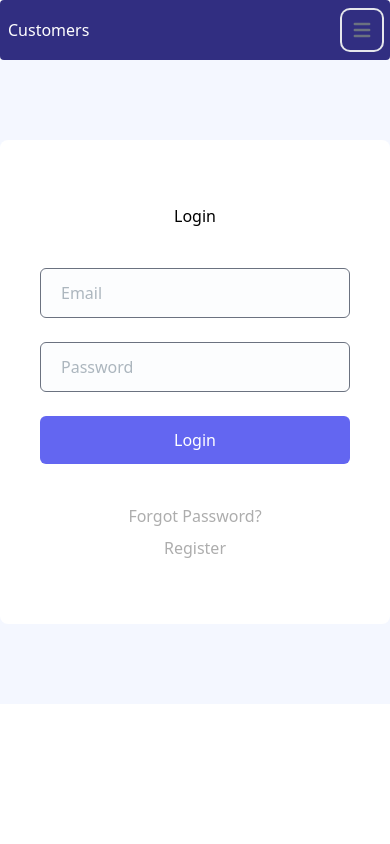
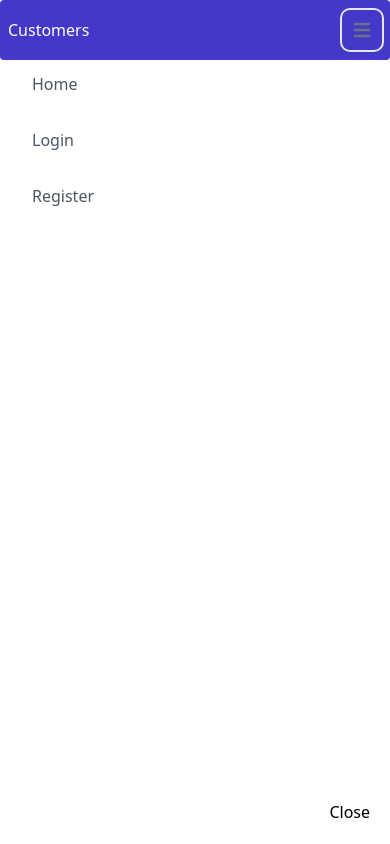
Before and after one commit to asiaat/users-ui, a Vue app: page /login in a window 390 px wide. Both pictures are taken after a click on the button "Open main menu". Built offline with nearby package versions, Linux system fonts and the light colour scheme.

Commit message:
hamburger bar implementation

```diff
--- a/src/App.vue
+++ b/src/App.vue
@@ -1,10 +1,11 @@
 <script setup>
   import Navi from './components/Navi.vue';
+  import HamburgerBar from './components/HamburgerBar.vue';
 </script>
 
 <template>
   <main>
-    <Navi />
+    <HamburgerBar />
     <RouterView />
   </main>
 </template>
--- /dev/null
+++ b/src/components/HamburgerBar.vue
@@ -0,0 +1,228 @@
+<script setup>
+import { useAuthStore } from "../stores/auth";
+import { ref, onMounted, onUnmounted } from 'vue';
+const isMenuOpen = ref(false);
+
+const toggleMenu = () => {
+  isMenuOpen.value = !isMenuOpen.value;
+  console.log("isMenuOpen status: "+isMenuOpen.value);
+};
+
+const checkWindowSize = () => {
+  if (window.innerWidth > 768) { // Eeldame, et 768px on piir, kus hamburgeri menüü kaob
+    isMenuOpen.value = false;
+  }
+};
+
+onMounted(() => {
+  window.addEventListener('resize', checkWindowSize);
+});
+
+onUnmounted(() => {
+  window.removeEventListener('resize', checkWindowSize);
+});
+
+const authStore = useAuthStore();
+</script>
+<template>
+  <nav class="rounded bg-indigo-700 text-white px-2 py-2.5 sm:px-4 z-50 relative">
+    <div
+      class="container mx-auto flex flex-wrap items-center justify-between"
+      bis_skin_checked="1"
+    >
+      <a href="/" class="flex items-center">
+        Customers
+      </a>
+      <a>
+
+      </a>
+      <button
+        data-collapse-toggle="navbar-default"
+        @click="toggleMenu"
+        type="button"
+        class="
+          ml-3
+          inline-flex
+          items-center
+          rounded-lg
+          p-2
+          text-sm text-gray-500
+          hover:bg-gray-100
+          focus:outline-none focus:ring-2 focus:ring-gray-200
+          dark:text-gray-400 dark:hover:bg-gray-700 dark:focus:ring-gray-600
+          md:hidden
+        "
+        aria-controls="navbar-default"
+        aria-expanded="false"
+      >
+        <span class="sr-only">Open main menu</span>
+        <svg
+          class="h-6 w-6"
+          aria-hidden="true"
+          fill="currentColor"
+          viewBox="0 0 20 20"
+          xmlns="http://www.w3.org/2000/svg"
+        >
+          <path
+            fill-rule="evenodd"
+            d="M3 5a1 1 0 011-1h12a1 1 0 110 2H4a1 1 0 01-1-1zM3 10a1 1 0 011-1h12a1 1 0 110 2H4a1 1 0 01-1-1zM3 15a1 1 0 011-1h12a1 1 0 110 2H4a1 1 0 01-1-1z"
+            clip-rule="evenodd"
+          ></path>
+        </svg>
+      </button>
+
+
+
+      <div
+        class="hidden w-full md:block md:w-auto"
+        id="navbar-default"
+        bis_skin_checked="1"
+      >
+        <ul
+          class="
+            mt-4
+            flex flex-col
+            rounded-lg
+            p-4
+            md:mt-0 md:flex-row md:space-x-8 md:text-sm md:font-medium
+          "
+        >
+          <li>
+            <router-link
+              :to="{ name: 'Home' }"
+              class="block rounded py-2 pr-4 pl-3 text-white"
+              aria-current="page"
+              >Home</router-link
+            >
+          </li>
+          <template v-if="!authStore.user">
+            <li>
+              <router-link
+                :to="{ name: 'Login' }"
+                class="
+                  block
+                  rounded
+                  py-2
+                  pr-4
+                  pl-3
+                  text-gray-50
+                  hover:bg-gray-700
+                "
+                >Login</router-link
+              >
+            </li>
+            <li>
+              <router-link
+                :to="{ name: 'Register' }"
+                class="
+                  block
+                  rounded
+                  py-2
+                  pr-4
+                  pl-3
+                  text-gray-50
+                  hover:bg-gray-700
+                  md:border-0
+                "
+                >Register</router-link
+              >
+            </li>
+          </template>
+          <template v-else>
+            <button
+              @click="authStore.handleLogout"
+              class="
+                block
+                rounded
+                py-2
+                pr-4
+                pl-3
+                text-gray-50
+                hover:bg-gray-700
+                md:border-0
+              "
+            >
+              Logout
+            </button>
+          </template>
+        </ul>
+      </div>
+    </div>
+  </nav>
+
+  <div v-show="isMenuOpen" class="fixed inset-0 pt-16 z-40 bg-white p-5">
+    <div class="flex flex-col h-full justify-between">
+      <ul class="space-y-4">
+
+
+        <li>
+              <router-link
+                :to="{ name: 'Home' }"
+                class="
+                  block
+                  rounded
+                  py-2
+                  pr-4
+                  pl-3
+                  text-gray-600
+                  hover:bg-gray-300
+                "
+                @click="toggleMenu"
+                >Home</router-link
+              >
+            </li>
+        <template v-if="!authStore.user">
+            <li>
+              <router-link
+                :to="{ name: 'Login' }"
+                class="
+                  block
+                  rounded
+                  py-2
+                  pr-4
+                  pl-3
+                  text-gray-600
+                  hover:bg-gray-300
+                "
+                @click="toggleMenu"
+                >Login</router-link
+              >
+            </li>
+            <li>
+              <router-link
+                :to="{ name: 'Register' }"
+                class="
+                block
+                  rounded
+                  py-2
+                  pr-4
+                  pl-3
+                  text-gray-600
+                  hover:bg-gray-300
+                "
+                @click="toggleMenu"
+                >Register</router-link
+              >
+            </li>
+          </template>
+          <template v-else>
+            <button
+              @click="authStore.handleLogout"
+              class="
+                block
+                rounded
+                py-2
+                pr-4
+                pl-3
+                text-gray-600
+                hover:bg-gray-300
+              "
+            >
+              Logout
+            </button>
+          </template>
+      </ul>
+      <button @click="toggleMenu" class="self-end">Close</button>
+    </div>
+  </div>
+</template>
```
